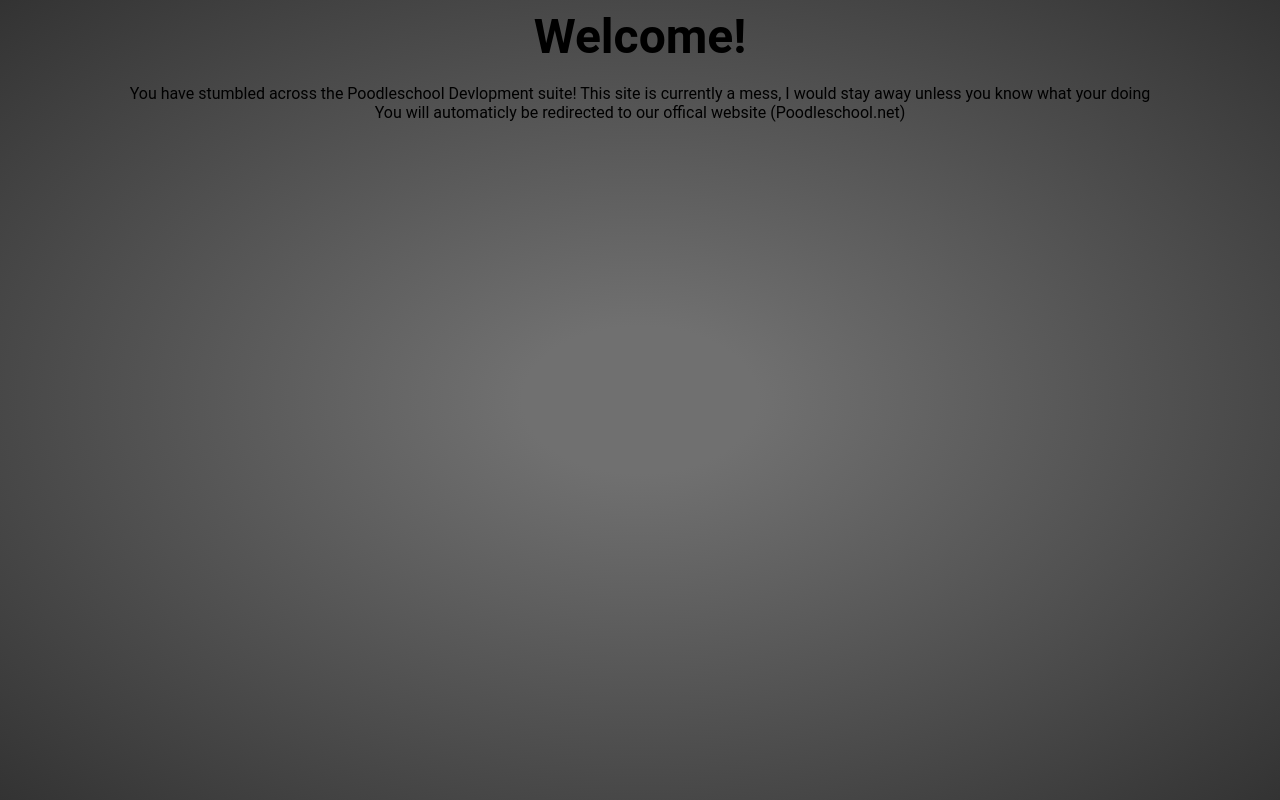
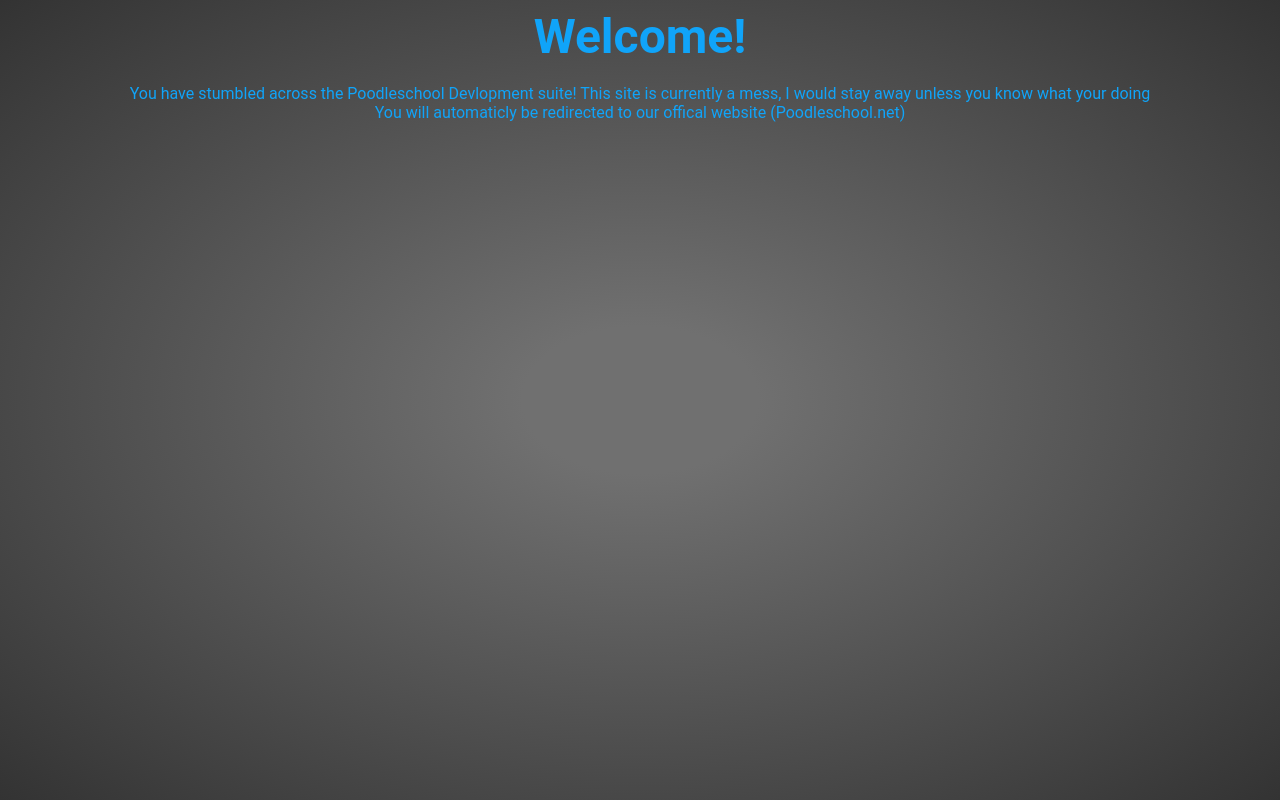
Before and after one commit to Poodleschool/poodleschool.github.io, a plain HTML site: page index.html in a window 1280 px wide. Drawn offline with Linux system fonts and the light colour scheme.

Commit message:
Update index.html

```diff
--- a/index.html
+++ b/index.html
@@ -203,7 +203,7 @@
         }
         .button4 {background-color: #e7e7e7; color: black;}
     </style>
-<center><b><font size=40>Welcome!</font></b></center>
+<font color=#10A4F9><center><b><font size=40>Welcome!</font></b></center>
 <br><center>You have stumbled across the Poodleschool Devlopment suite! This site is currently a mess, I would stay away unless you know what your doing<br>You will automaticly be redirected to our offical website (Poodleschool.net)</center>
 <script>
   wait('10000
```
